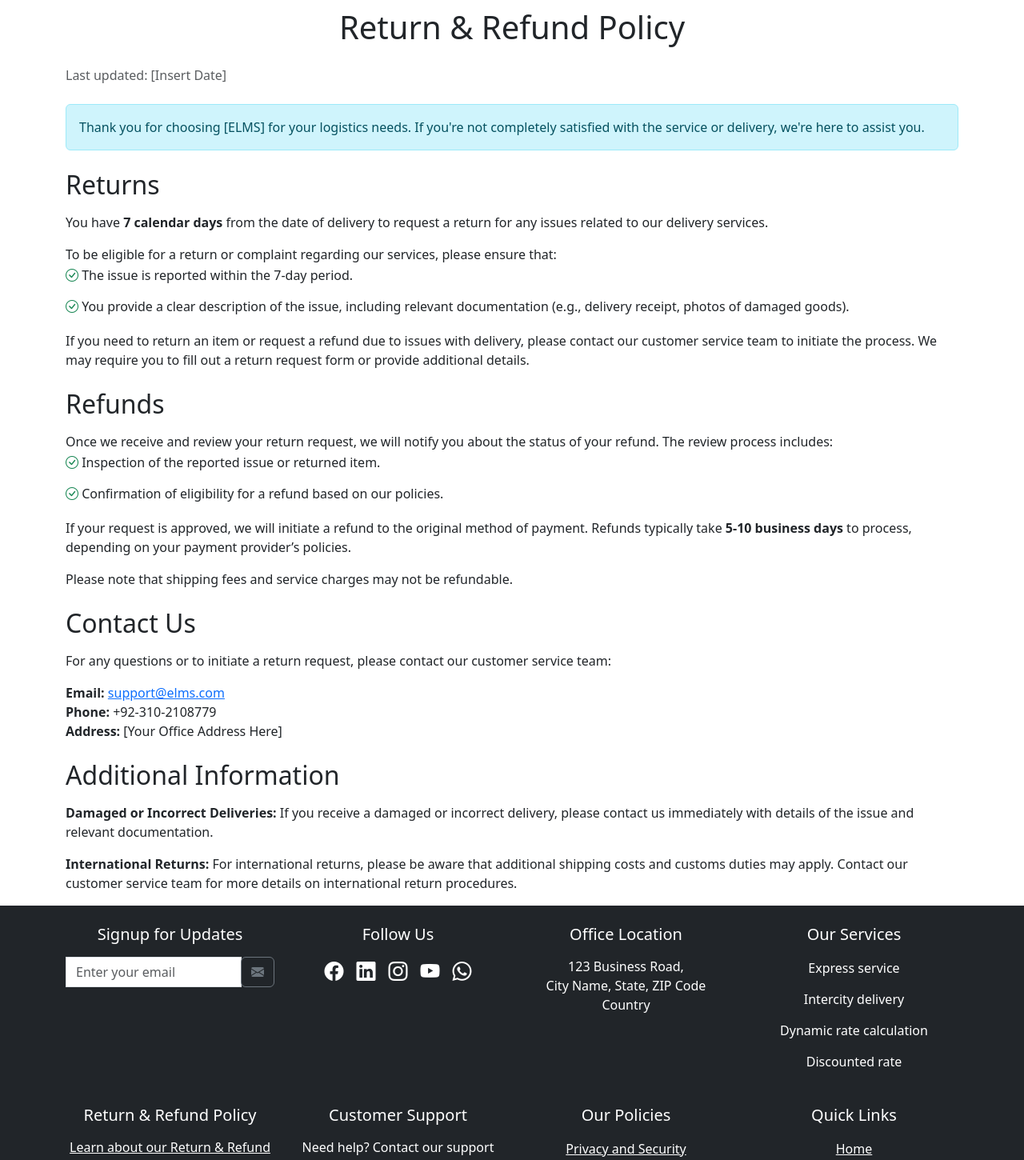
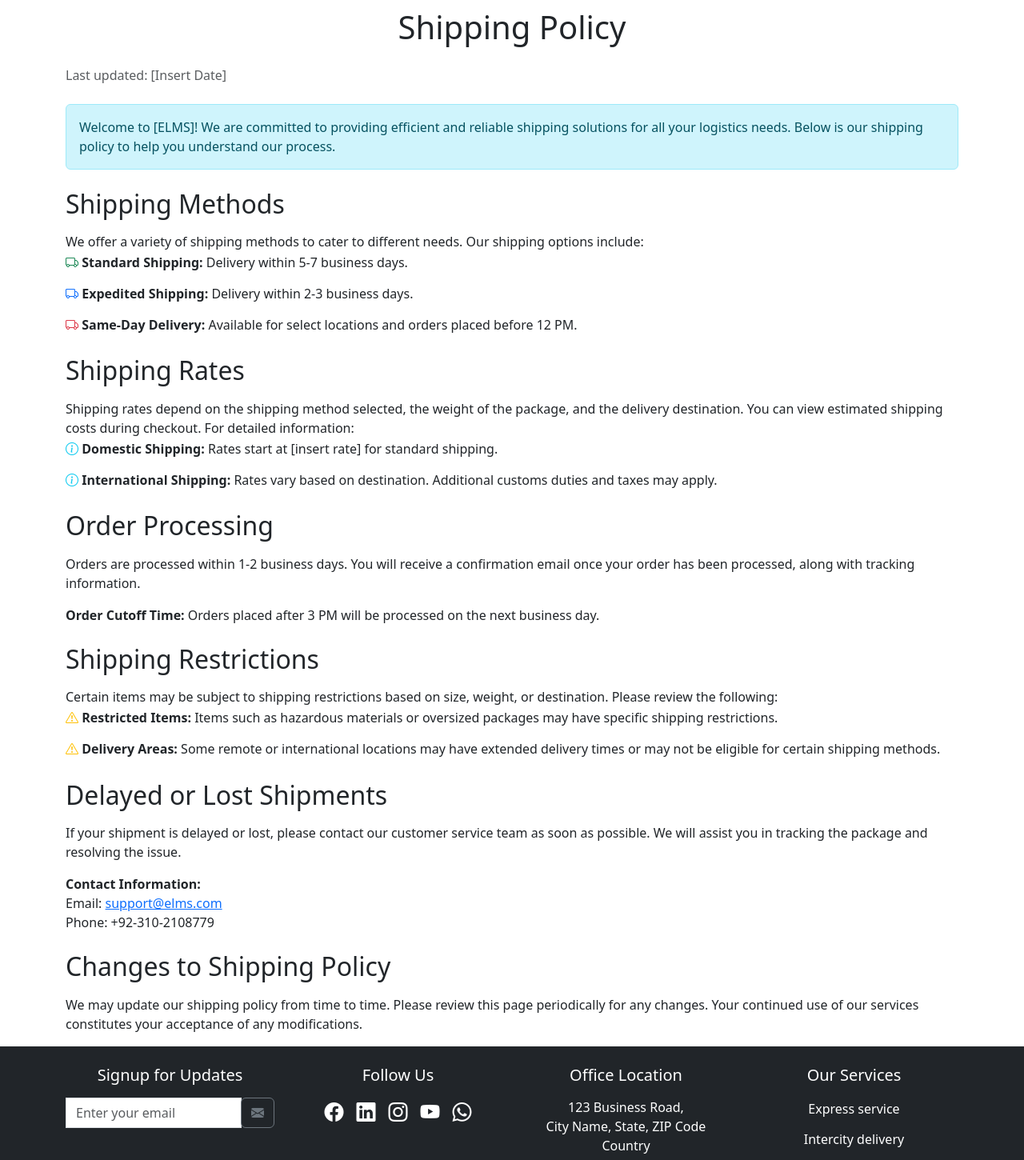
Before and after one commit to mrnisarali110/FYP, a React (Vite) app: page /ReturnRefund in a window 1280 px wide. Shown: the part 180-1630 px from the top of the page at 80% size. Built offline with nearby package versions, Linux system fonts and the light colour scheme.

Commit message:
added shipping policy

```diff
--- a/src/App.jsx
+++ b/src/App.jsx
@@ -10,7 +10,7 @@ import Footer from './components/Footer';
 import AboutUs from './components/AboutUs';
 import ContactUs from './components/ContactUs';
 //import ManualForm from './components/ManualForm';
-import ReturnsRefunds from './components/ReturnsRefunds';
+import ShippingPolicy from './components/ShippingPolicy';
 import './App.css';
 
 function App() {
@@ -46,7 +46,7 @@ function App() {
           <Route path="/about" element={<AboutUs />} />
           <Route path="/faq" element={<Faq />} />
           <Route path="/ContactUs" element={<ContactUs />} />
-          <Route path="/ReturnRefund" element={<ReturnsRefunds/>} />
+          <Route path="/ReturnRefund" element={<ShippingPolicy/>} />
 
           <Route path="/privacy-security" element={<PrivacySecurity />} />
         </Routes>
--- a/src/components/Footer.jsx
+++ b/src/components/Footer.jsx
@@ -64,13 +64,7 @@ const Footer = () => {
         </div>
 
         <div className="row mt-4">
-          {/* Return & Refund Policy */}
-          <div className="col-md-3 text-left">
-            <h5>Return & Refund Policy</h5>
-            <p>
-              <a href="/ReturnRefund" className="text-white">Learn about our Return & Refund Policy</a> for details on returning items.
-            </p>
-          </div>
+
 
           {/* Customer Support */}
           <div className="col-md-3 text-center">
@@ -89,8 +83,7 @@ const Footer = () => {
             <ul className="list-unstyled">
               <li><a href="/privacy-security" className="text-white">Privacy and Security</a></li>
               <li><a href="/Faq" className="text-white">Terms & Conditions</a></li>
-              <li><a href="/shipping-policy" className="text-white">Shipping Policy</a></li>
-              <li><a href="/ReturnRefund" className="text-white">Return & Refund Policy</a></li>
+              <li><a href="/ReturnRefund" className="text-white">Shipping Policy</a></li>
             </ul>
           </div>
 
--- a/src/components/ReturnsRefunds.jsx
+++ /dev/null
@@ -1,67 +0,0 @@
-import React from 'react';
-import 'bootstrap/dist/css/bootstrap.min.css';
-
-const ReturnsRefunds = () => {
-  return (
-    <div className="container mt-5">
-      <h1 className="mb-4 text-center">Return & Refund Policy</h1>
-      <p className="text-muted mb-4">Last updated: [Insert Date]</p>
-
-      <div className="alert alert-info" role="alert">
-        Thank you for choosing [ELMS] for your logistics needs. If you're not completely satisfied with the service or delivery, we're here to assist you.
-      </div>
-
-      <h2 className="mt-4 mb-3">Returns</h2>
-      <p>
-        You have <strong>7 calendar days</strong> from the date of delivery to request a return for any issues related to our delivery services.
-      </p>
-      <p>
-        To be eligible for a return or complaint regarding our services, please ensure that:
-        <ul className="list-unstyled">
-          <li><i className="bi bi-check-circle text-success"></i> The issue is reported within the 7-day period.</li>
-          <li><i className="bi bi-check-circle text-success"></i> You provide a clear description of the issue, including relevant documentation (e.g., delivery receipt, photos of damaged goods).</li>
-        </ul>
-      </p>
-      <p>
-        If you need to return an item or request a refund due to issues with delivery, please contact our customer service team to initiate the process. We may require you to fill out a return request form or provide additional details.
-      </p>
-
-      <h2 className="mt-4 mb-3">Refunds</h2>
-      <p>
-        Once we receive and review your return request, we will notify you about the status of your refund. The review process includes:
-        <ul className="list-unstyled">
-          <li><i className="bi bi-check-circle text-success"></i> Inspection of the reported issue or returned item.</li>
-          <li><i className="bi bi-check-circle text-success"></i> Confirmation of eligibility for a refund based on our policies.</li>
-        </ul>
-      </p>
-      <p>
-        If your request is approved, we will initiate a refund to the original method of payment. Refunds typically take <strong>5-10 business days</strong> to process, depending on your payment provider’s policies.
-      </p>
-      <p>
-        Please note that shipping fees and service charges may not be refundable.
-      </p>
-
-      <h2 className="mt-4 mb-3">Contact Us</h2>
-      <p>
-        For any questions or to initiate a return request, please contact our customer service team:
-      </p>
-      <div className="mb-4">
-        <p>
-          <strong>Email:</strong> <a href="mailto:support@elms.com" className="text-primary">support@elms.com</a><br />
-          <strong>Phone:</strong> +92-310-2108779<br />
-          <strong>Address:</strong> [Your Office Address Here]
-        </p>
-      </div>
-
-      <h2 className="mt-4 mb-3">Additional Information</h2>
-      <p>
-        <strong>Damaged or Incorrect Deliveries:</strong> If you receive a damaged or incorrect delivery, please contact us immediately with details of the issue and relevant documentation.
-      </p>
-      <p>
-        <strong>International Returns:</strong> For international returns, please be aware that additional shipping costs and customs duties may apply. Contact our customer service team for more details on international return procedures.
-      </p>
-    </div>
-  );
-};
-
-export default ReturnsRefunds;
--- /dev/null
+++ b/src/components/ShippingPolicy.jsx
@@ -0,0 +1,70 @@
+import React from 'react';
+import 'bootstrap/dist/css/bootstrap.min.css';
+
+const ShippingPolicy = () => {
+  return (
+    <div className="container mt-5">
+      <h1 className="mb-4 text-center">Shipping Policy</h1>
+      <p className="text-muted mb-4">Last updated: [Insert Date]</p>
+
+      <div className="alert alert-info" role="alert">
+        Welcome to [ELMS]! We are committed to providing efficient and reliable shipping solutions for all your logistics needs. Below is our shipping policy to help you understand our process.
+      </div>
+
+      <h2 className="mt-4 mb-3">Shipping Methods</h2>
+      <p>
+        We offer a variety of shipping methods to cater to different needs. Our shipping options include:
+        <ul className="list-unstyled">
+          <li><i className="bi bi-truck text-success"></i> <strong>Standard Shipping:</strong> Delivery within 5-7 business days.</li>
+          <li><i className="bi bi-truck text-primary"></i> <strong>Expedited Shipping:</strong> Delivery within 2-3 business days.</li>
+          <li><i className="bi bi-truck text-danger"></i> <strong>Same-Day Delivery:</strong> Available for select locations and orders placed before 12 PM.</li>
+        </ul>
+      </p>
+
+      <h2 className="mt-4 mb-3">Shipping Rates</h2>
+      <p>
+        Shipping rates depend on the shipping method selected, the weight of the package, and the delivery destination. You can view estimated shipping costs during checkout. For detailed information:
+        <ul className="list-unstyled">
+          <li><i className="bi bi-info-circle text-info"></i> <strong>Domestic Shipping:</strong> Rates start at [insert rate] for standard shipping.</li>
+          <li><i className="bi bi-info-circle text-info"></i> <strong>International Shipping:</strong> Rates vary based on destination. Additional customs duties and taxes may apply.</li>
+        </ul>
+      </p>
+
+      <h2 className="mt-4 mb-3">Order Processing</h2>
+      <p>
+        Orders are processed within 1-2 business days. You will receive a confirmation email once your order has been processed, along with tracking information.
+      </p>
+      <p>
+        <strong>Order Cutoff Time:</strong> Orders placed after 3 PM will be processed on the next business day.
+      </p>
+
+      <h2 className="mt-4 mb-3">Shipping Restrictions</h2>
+      <p>
+        Certain items may be subject to shipping restrictions based on size, weight, or destination. Please review the following:
+        <ul className="list-unstyled">
+          <li><i className="bi bi-exclamation-triangle text-warning"></i> <strong>Restricted Items:</strong> Items such as hazardous materials or oversized packages may have specific shipping restrictions.</li>
+          <li><i className="bi bi-exclamation-triangle text-warning"></i> <strong>Delivery Areas:</strong> Some remote or international locations may have extended delivery times or may not be eligible for certain shipping methods.</li>
+        </ul>
+      </p>
+
+      <h2 className="mt-4 mb-3">Delayed or Lost Shipments</h2>
+      <p>
+        If your shipment is delayed or lost, please contact our customer service team as soon as possible. We will assist you in tracking the package and resolving the issue.
+      </p>
+      <p>
+        <strong>Contact Information:</strong>
+        <br />
+        Email: <a href="mailto:support@elms.com" className="text-primary">support@elms.com</a>
+        <br />
+        Phone: +92-310-2108779
+      </p>
+
+      <h2 className="mt-4 mb-3">Changes to Shipping Policy</h2>
+      <p>
+        We may update our shipping policy from time to time. Please review this page periodically for any changes. Your continued use of our services constitutes your acceptance of any modifications.
+      </p>
+    </div>
+  );
+};
+
+export default ShippingPolicy;
```
